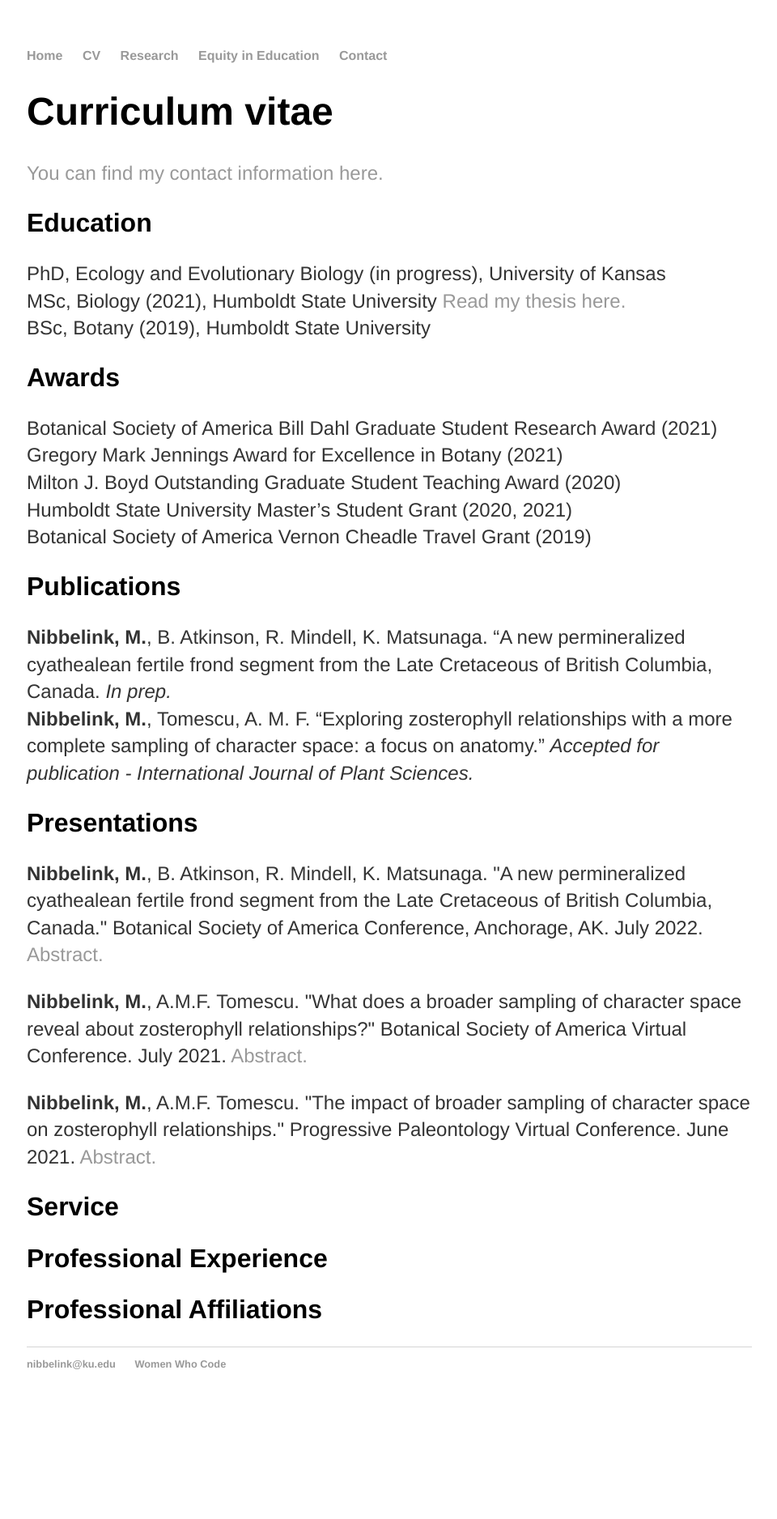
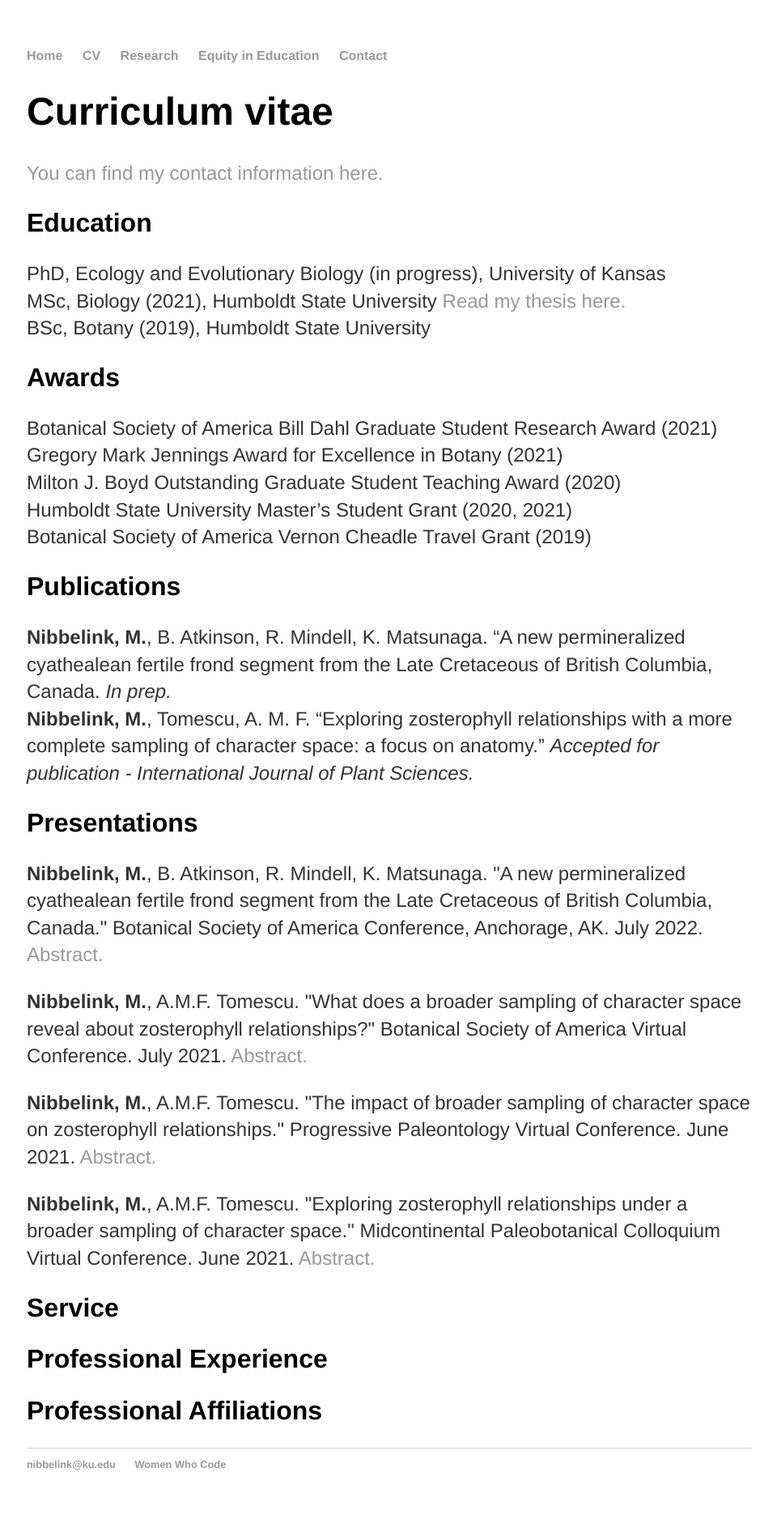
Before and after one commit to megannibbs/megannibbelink.github.io, a Jekyll site: the page built from cv/index.html, in a window 1280 px wide. Shown: the whole page at 81% size, without its empty margins (159-1119 px from the left). Built offline with Jekyll 4.4.1, drawn with Linux system fonts in a browser that asks for light colours; before the commit the page ends 1752 px from its top, so only the background shows below that.

Commit message:
Update index.html

```diff
--- a/cv/index.html
+++ b/cv/index.html
@@ -24,6 +24,7 @@ title: Meg Nibbelink | CV
 	<p><strong>Nibbelink, M.</strong>, B. Atkinson, R. Mindell, K. Matsunaga. "A new permineralized cyathealean fertile frond segment from the Late Cretaceous of British Columbia, Canada." Botanical Society of America Conference, Anchorage, AK. July 2022.<a href="http://2022.botanyconference.org/engine/search/743.html"> Abstract.</a></br>
 	<p><strong>Nibbelink, M.</strong>, A.M.F. Tomescu. "What does a broader sampling of character space reveal about zosterophyll relationships?" Botanical Society of America Virtual Conference. July 2021.<a href="http://2021.botanyconference.org/engine/search/101.html"> Abstract.</a></br>
 	<p><strong>Nibbelink, M.</strong>, A.M.F. Tomescu. "The impact of broader sampling of character space on zosterophyll relationships." Progressive Paleontology Virtual Conference. June 2021.<a href="https://www.palass.org/meetings-events/progressive-palaeontology/2021/progressive-palaeontology-2021-online-registration-and-abstracts"> Abstract.</a></br>
+	<p><strong>Nibbelink, M.</strong>, A.M.F. Tomescu. "Exploring zosterophyll relationships under a broader sampling of character space." Midcontinental Paleobotanical Colloquium Virtual Conference. June 2021.<a href="https://sites.google.com/berkeley.edu/mpc2021/abstracts?authuser=0"> Abstract.</a></br>
 	<h2>Service</h2>
 	<h2>Professional Experience</h2>
 	<h2>Professional Affiliations</h2>
```
